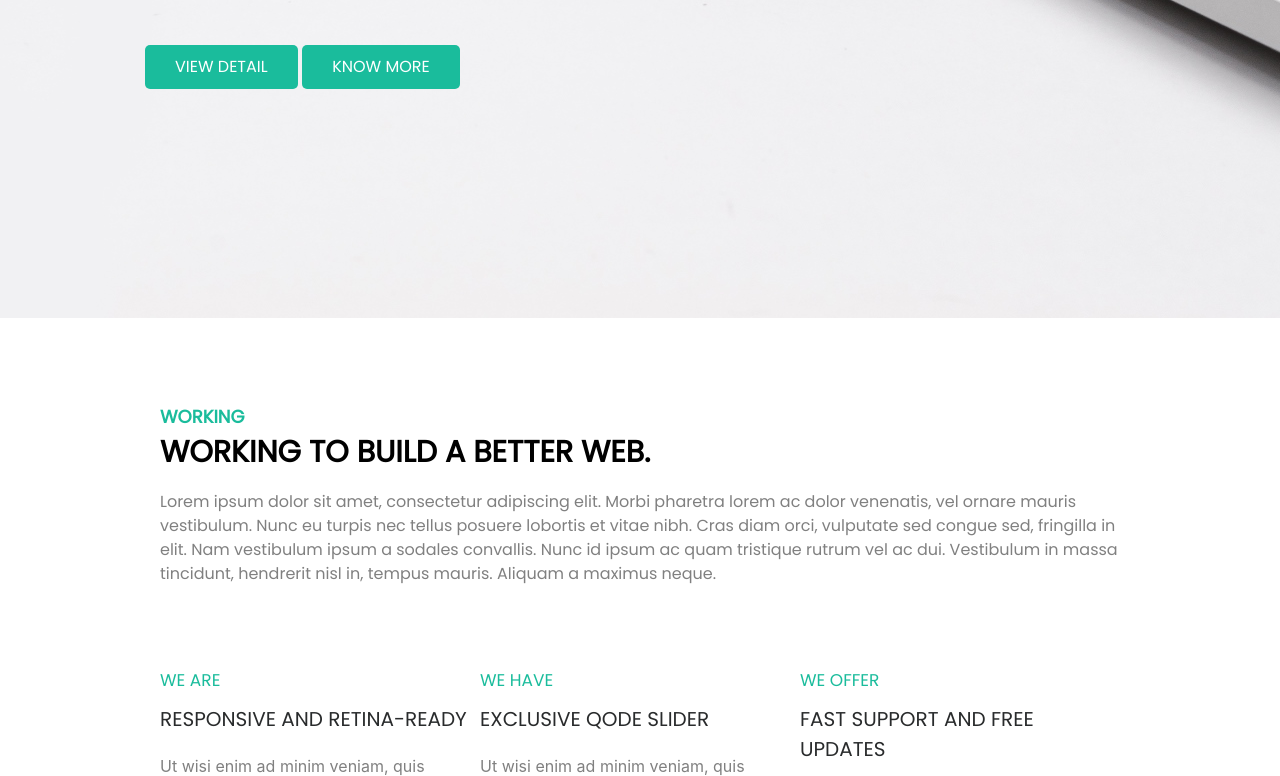
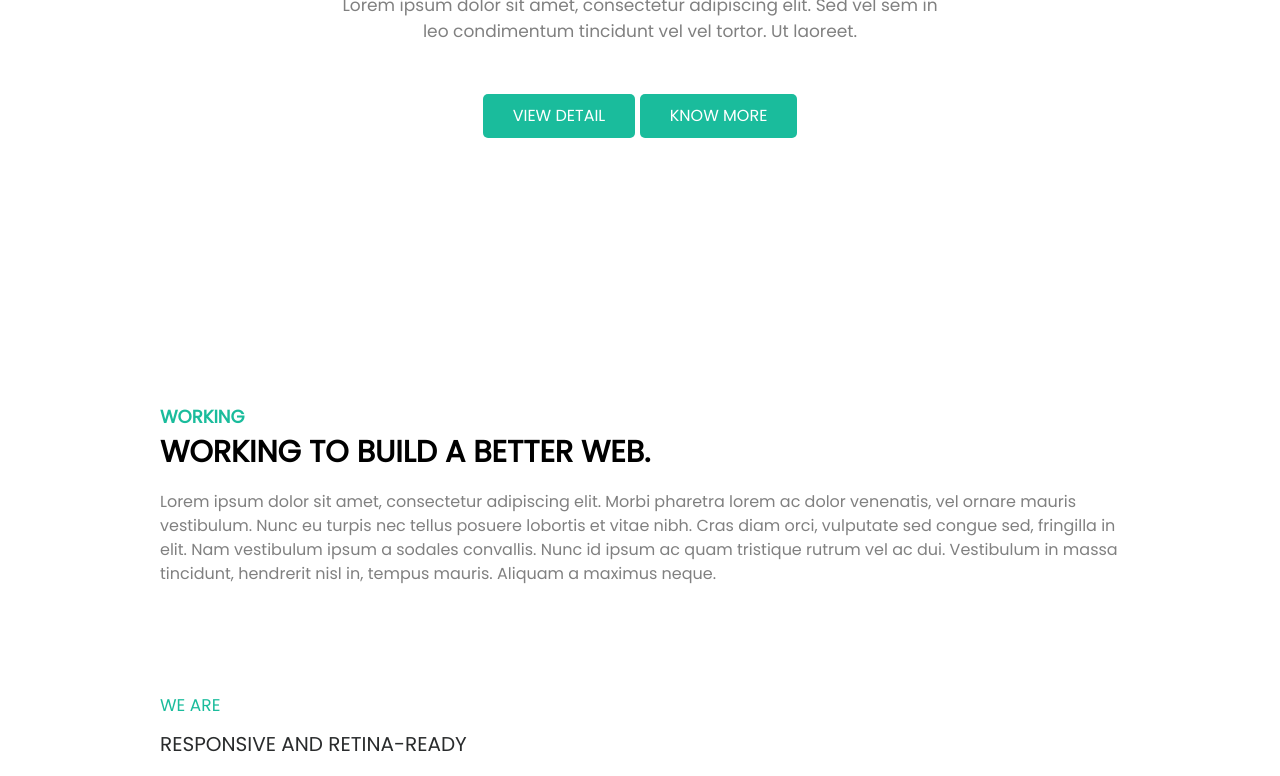
Before and after one commit to Damango/damango.github.io, a plain HTML site: page index.html in a window 1280 px wide. Shown: the part 552-1328 px from the top of the page. Drawn offline with nearby package versions, Linux system fonts and the light colour scheme; a script that the page names is missing.

Commit message:
Update index.html

```diff
--- a/index.html
+++ b/index.html
@@ -4,7 +4,7 @@
 <head>
 
   <link rel="stylesheet" type="text/css" href="style.css">
-  <link rel='stylesheet' media='screen and (min-width: 701px) and (max-width: 1200px)' href='IPad.css' />
+  <link rel='stylesheet' media='screen and (min-width: 701px) and (max-width: 1300px)' href='IPad.css' />
   <link rel='stylesheet' media='screen and (min-width: 300px) and (max-width: 700px)' href='phones.css' />
 
   <link href="https://fonts.googleapis.com/css?family=Poppins" rel="stylesheet">
```
